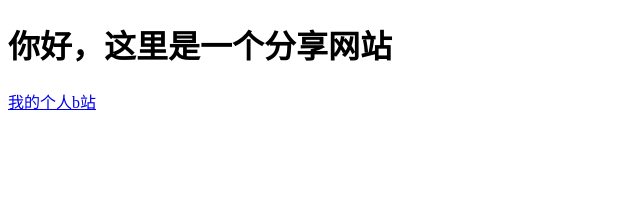
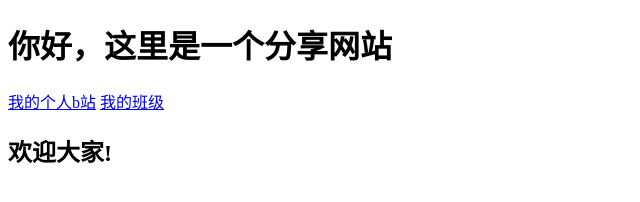
Before and after one commit to liuliune/liuliune.github.io, a plain HTML site: page index.html in a window 1280 px wide. Shown: the whole page, without its empty margins (0-640 px from the left). Drawn offline with Linux system fonts and the light colour scheme.

Commit message:
Add files via upload

```diff
--- a/index.html
+++ b/index.html
@@ -9,5 +9,8 @@
 <body>
     <h1>你好，这里是一个分享网站</h1>
     <a href="https://space.bilibili.com/3494379756980884?spm_id_from=333.337.0.0">我的个人b站</a>
+    <a href="claas.html">我的班级</a>
+    <a href="liuliune.html"></a>
+    <h2>欢迎大家!</h2>
 </body>
 </html>
```
